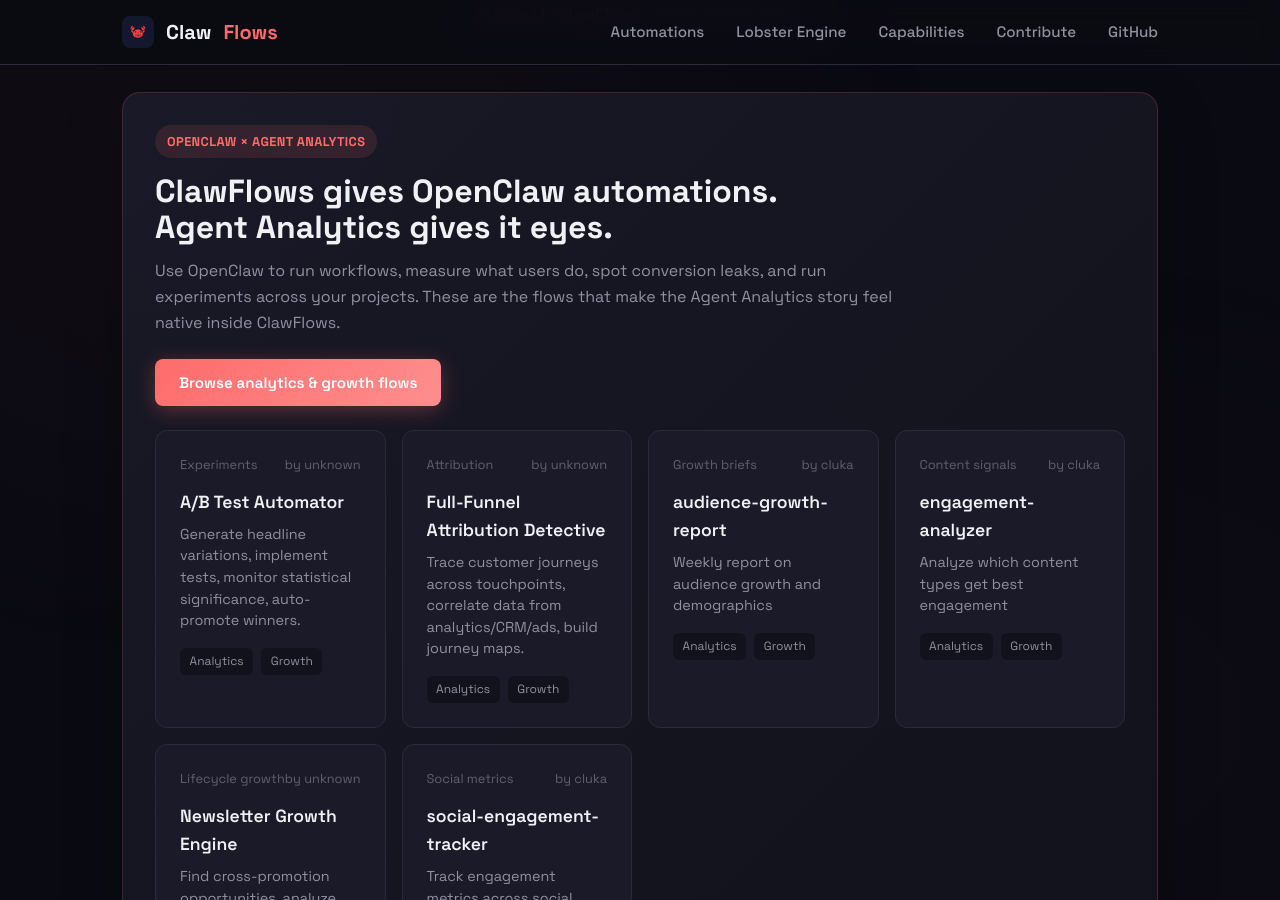
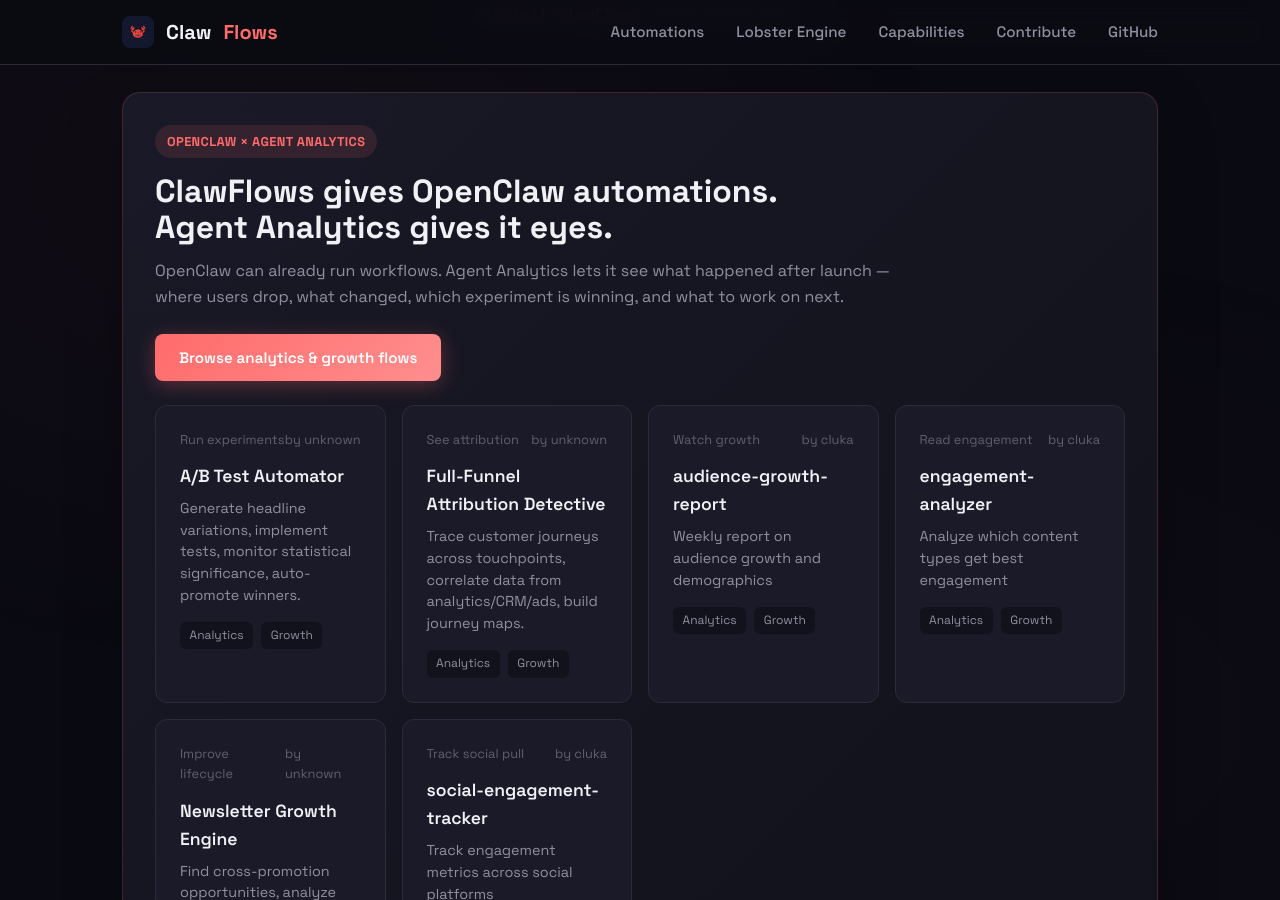
Before and after one commit to Cluka-399/clawflows-registry, a Jekyll site: the page index.html, which Jekyll copies as it is, in a window 1280 px wide and 900 px high, scrolled down 580 px. Built offline with Jekyll 4.4.1, drawn with Linux system fonts in a browser that asks for light colours; comment, search, counter and statistics services are not loaded.

Commit message:
Tighten analytics section copy

```diff
--- a/index.html
+++ b/index.html
@@ -981,7 +981,7 @@
           <div class="aa-promo-header">
             <div>
               <h2>ClawFlows gives OpenClaw automations. Agent Analytics gives it eyes.</h2>
-              <p>Use OpenClaw to run workflows, measure what users do, spot conversion leaks, and run experiments across your projects. These are the flows that make the Agent Analytics story feel native inside ClawFlows.</p>
+              <p>OpenClaw can already run workflows. Agent Analytics lets it see what happened after launch — where users drop, what changed, which experiment is winning, and what to work on next.</p>
             </div>
             <div class="aa-promo-cta">
               <button class="btn btn-primary" type="button" onclick="browseAnalyticsGrowthFlows()">Browse analytics &amp; growth flows</button>
@@ -1291,12 +1291,12 @@
       if (!container) return;
 
       const featureLabels = {
-        'ab-test-automator': 'Experiments',
-        'attribution-detective': 'Attribution',
-        'audience-growth-report': 'Growth briefs',
-        'engagement-analyzer': 'Content signals',
-        'newsletter-growth': 'Lifecycle growth',
-        'social-engagement-tracker': 'Social metrics'
+        'ab-test-automator': 'Run experiments',
+        'attribution-detective': 'See attribution',
+        'audience-growth-report': 'Watch growth',
+        'engagement-analyzer': 'Read engagement',
+        'newsletter-growth': 'Improve lifecycle',
+        'social-engagement-tracker': 'Track social pull'
       };
 
       const featured = analyticsGrowthFeaturedSlugs
```
